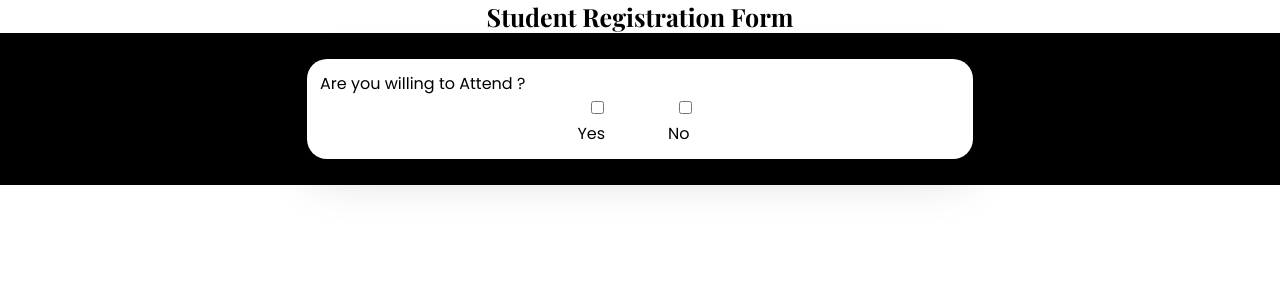
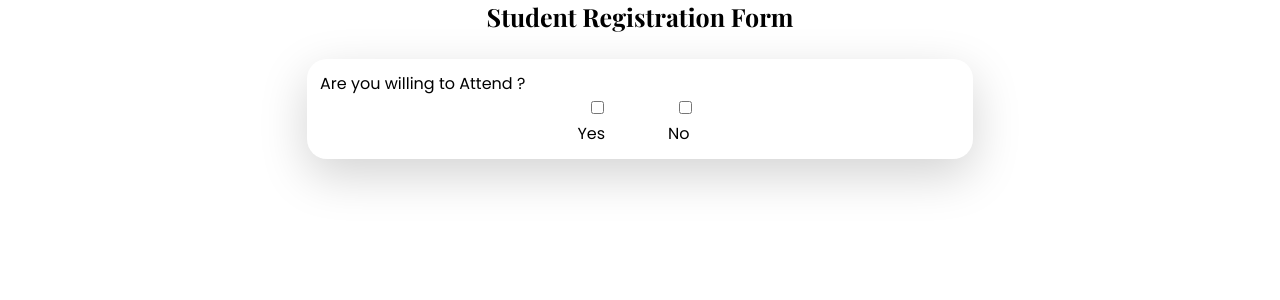
Before and after one commit to imumar07/react-form-page, a React (Vite) app: page / in a window 1280 px wide. Shown: the top 300 px of the page. Built offline with nearby package versions, Linux system fonts and the light colour scheme; a web font is replaced by a local one.

Commit message:
css changes

```diff
--- a/src/components/UserForm.css
+++ b/src/components/UserForm.css
@@ -5,7 +5,6 @@
     padding: 0;
 }
 .main-container{
-    background-color: black;
     width: auto;
     height: auto;
     display: flex;
@@ -19,7 +18,6 @@
     font-family: Poppins;
     width: 50%;
     border-radius: 20px;
-    background-color: white;
     box-shadow: rgba(0, 0, 0, 0.176) 0px 16px 48px 0px;
     display: flex;
     flex-direction: column;
```
